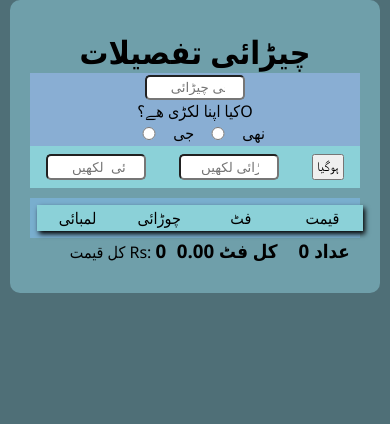
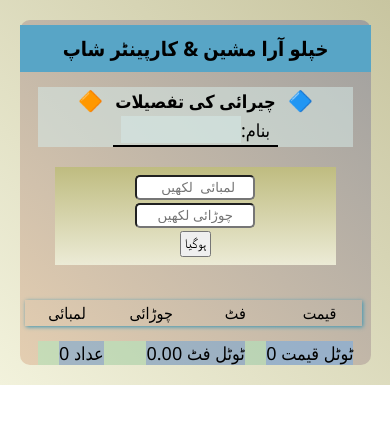
Before and after one commit to GhulamAliatjani/ara-machine, a React (Vite) app: page / in a window 390 px wide. Shown: the top 424 px of the page. Built offline with nearby package versions, Linux system fonts and the light colour scheme.

Commit message:
my first upload

```diff
--- a/src/App.css
+++ b/src/App.css
@@ -4,33 +4,145 @@
             box-sizing: border-box;
         }
         :root{
-            --color1:  rgb(79, 111, 119);
-            --color2: rgb(111, 159, 170);
-            --color3: rgb(137, 174, 211);
-            --color4: rgb(139, 209, 216);
+            --color1:  rgba(168, 234, 191, 0.493);
+            --color2:  rgb(111, 159, 170);
+            --color3:  rgb(137, 174, 211);
+            --color4:  rgb(139, 209, 216);
+            --bg1: linear-gradient(45deg, rgb(228, 206, 177) , rgb(160, 160, 159));
+            --bg2: linear-gradient(45deg, rgb(241, 221, 202) 30%, rgb(191, 172, 145));
+            --bg3: linear-gradient(0deg, rgb(236, 235, 214) , rgb(191, 188, 128));
+            --bg4: linear-gradient(45deg,rgb(242, 242, 220) , rgb(200, 197, 160));
+            --fontsmall: clamp(16px, calc(2vw + 0.2rem), 20px );
+            --fontnormal: clamp(18px, calc(2.4vw + 0.3rem), 22px );
+            --fontlarge: clamp(20px, calc(3vw + 0.3rem), 24px );
         }
         body{
-            background-color: var(--color1);
+            background-image: var(--bg4);
+            background-repeat: no-repeat;
+            /* padding: 5vw; */
+            /* height: 700px; */
         }
 
         .app-container{
             font-family: 'Segoe UI', Tahoma, Geneva, Verdana, sans-serif;
-            background-color: var(--color2);
-            width:600px;
-            margin: 30px;
+            background-image: var(--bg1);
+            width:95%;
+            max-width: 600px;
+            /* margin: 10px; */
+            margin: auto;
             border-radius: 10px;
-            padding: 30px 20px;
+            padding: 0px 0px;
+            font-size: var(--fontsmall);
+            opacity: 1;
+            display: flex;
+            flex-direction: column;
+            gap: 10px;
+            justify-content: center;
+            align-items: center;
+            background-color: rebeccapurple;
+        }
+        .CopanyName{
+            /* background-image: var(--bg3); */
+            text-align: center;
+            font-weight: 700;
+            padding: 10px 2px;
+            margin-bottom: 40px;
+            font-size: --s;
+            background-color: rgb(88, 165, 198);
+            font-size: var(--fontlarge);
+            width: 100%;
+            margin: auto;
+            margin-bottom: 30px;
+        }
+        .topContainer{
+            display: flex;
+            justify-content: space-around;
+            align-items: center;
+            width: 90%;
+            /* background-image: var(--bg4); */
+            background: var(--color1);
+            background-color :rgba(214, 234, 232, 0.531) ;
+
+
+        }
+        .topContainer .customerName{
+            background-color: var(--bg4);
+            border: unset;
+            border-bottom: 2px solid black;
+            border-radius: 0;
+            font-size: clamp(20px, 2vw, 10px);
+            font-size: 2vw;
+            font-size: 16px;
+            font-size: 18px;
+
+            font-size: 20- 24;
+            display: flex;
+            justify-content: center;
+            align-items: center;
+            font-size: calc(2vw+0.4rem);
+
+
+        }
+        .customerName input{
+            /* background-color :rgba(214, 234, 232, 0.531) ; */
+            background-color :rgba(214, 234, 232, 0.109) ;
+             border: 0;
+            border-radius: 0;
+            text-align: center;
+            font-size: var(--fontnormal);
+            font-weight: 700;
+            /* font-size: calc(2vw+0.4rem); */
+
+
+        }
+        .topContainer h1{
+            font-size: var(--fontnormal);
+        }
+        .customerName{
+            display: flex;
+            /* border: 2px solid red; */
+            padding: 2px 8px;
+
+
+
+        }
+        .firstBtn{
+            transition: 2s ease;
+            cursor: pointer;
+            font-size: 20px;
+            width: 40px !important;
+            /* background-color: aqua; */
+            display: inline-block;
+            opacity: 1;
+
+        }
+
+        h1{
+            font-size: 25px;
+            font-size: calc(2vw+0.4rem);
+
         }
         .SecoundRow{
+            height: 0;
+            overflow: hidden;
+            opacity: 0;
+        }
+        .bndKro1{
+            font-size: calc(2.2vw+0.3rem);
             width: 100%;
             display: flex;
+            /* display:none; */
+
             justify-content: space-around;
             align-items: center;
             justify-items: space-around;
             justify-self: center;
             padding:2px 10px;
             transition: 1s ease-in;
-            background-color: var(--color3);
+            background-color: var(--color1);
+            display: flex;
+            opacity: 1;
+            height: fit-content;
 
         }
         .question1{
@@ -57,20 +169,38 @@
             justify-content: center;
             align-items: center;
         }
-        .details-for-shopkeeper2{
-            display: none;
+        .detail-for-shopkeeper1{
+            height: 0 ;
+            opacity: 0;
+            /* display: flex; */
+            /* justify-content: space-around; */
+            /* align-items: center; */
         }
-        .detail-for-shopkeeper1{
-            height: fit-content !important;
-            display: grid !important;
-            grid-template-columns: auto auto auto !important;
+        .detail-for-shopkeeper2{
+            transition: 2s ease-in-out;
+            height: fit-content;
+            display: flex;
+            opacity: 1;
+            background-color: rgba(179, 105, 105, 0.645);
+
         }
+         .detail-for-shopkeeper2 h4{
+        padding: 5px 32px;
+        /* background-color: var(--color1); */
+        /* border-left: 1px solid #000; */
+       }
+
         .expense-form{
             margin-bottom: 10px;
             display: flex;
             justify-content: space-around;
             padding: 8px 0px;
-            background-color: var(--color4);
+            width: 80%;
+            /* height: fit-content; */
+            background-image: var(--bg3);
+            background-color :rgba(214, 234, 232, 0.531) ;
+
+
             /* height: 0; */
         }
         input{
@@ -86,12 +216,8 @@
             display: grid;
             grid-template-columns: 20% 20% 20% 20% ;
             grid-template-rows: auto auto;
-            width: 100%;
+            width: 97%;
             justify-content: space-around;
-        }
-
-        .item-top{
-            background-color: var(--color4);
         }
         .total-price{
           display: flex;
@@ -124,13 +250,10 @@
        table{
         /* padding: 2px; */
         width: 100%;
-        background-color: var(--color1);
-        background-color: rgba(133, 193, 253, 0.437);
        }
        tr{
-        background-color: rgba(195, 248, 231, 0.528);
-        margin: 5px;
-        box-shadow: 2px 3px 5px black;
+        margin: 3px;
+        box-shadow: 1px 1px 4px rgb(59, 150, 180);
 
        }
        td{
@@ -156,6 +279,7 @@
         justify-content: space-around;
         transition: 2s ease;
         justify-content: space-around;
+        background-color: rgba(180, 226, 235, 0.175);
        }
        h4{
             text-align: center;
@@ -172,15 +296,6 @@
        }
        .lastCol1 h3{
         display: inline-block;
-       }
-       .three{
-       }
-       .bndKro1{
-        height: 0 !important;
-        display: block;
-        /* margin: -1px; */
-        padding: 0;
-        overflow: hidden;
        }
        .bndKro1 span{
         height: 0;
@@ -211,32 +326,75 @@
         align-items: center;
         text-align: center;
        }
+       .total-price{
+        background-color: var(--color1);
+        width: 90%;
 
-       span{
-        /* padding: 2px 9px; */
        }
-       .two:has(h4){
-       }
-      .details-for-shopkeeper2{
-            display: none;
-        }
-       .details-for-shopkeeper2 h4{
-        padding: 5px 32px;
-        border-top: 1px solid #000;
+       .total-price h3 {
+        width: 100%;
+        background-color: rgba(0, 0, 255, 0.171);
        }
 
 
-    @media  screen and (max-width: 500px) {
-        .app-container{
-            width: 95% !important;
+
+
+
+
+    @media  screen and (max-width: 450px) {
+         .app-container{
+            width: 90%;
             margin: auto;
+            margin: 20px;
+         }
+        .CopanyName{
+            /* background-color: red; */
+            margin: 5px ;
         }
-        input{
-            width: 100px !important;
-        }
-         .SecoundRow{
+        .topContainer{
+            background-color :rgba(214, 234, 232, 0.531) ;
             flex-direction: column;
+            width: 90%;
+            flex-direction: column-reverse;
         }
 
 
+        input{
+            width: 120px;
+        }
+         .SecoundRow{
+            flex-direction: row;
+        }
+        .detail-for-shopkeeper2{
+            display: flex;
+            justify-content: space-between;
+            justify-self: center;
+            width: 100%;
+        }
+    .detail-for-shopkeeper2 h4{
+        justify-content: space-between !important;
+        padding: 5px 3px;
+        font-size: 11px;
+        font-weight: 500;
+        border-left: 1px solid #000;
+        width: 100%;
+       }
+     .customerName input{
+        background-image: unset;
+         background-color :rgba(214, 234, 232, 0.531);
+
+       }
+       .total-price h3{
+        /* background-color: red; */
+        font-size: var(--fontnormal);
+        font-weight:400;
+       }
+       .expense-form  {
+        display: flex;
+        flex-direction: column;
+        justify-content: center;
+        align-items: center;
+        gap: 3px
+        /* background-color: #000 !important; */
+       }
     }
--- a/src/App.jsx
+++ b/src/App.jsx
@@ -25,20 +25,31 @@ function App() {
   const totalBaliAdat = baliFoot.length;
   const [check, setCheck] = useState(true);
   const testRef = useRef();
+  const [isClass, setIsClass] = useState(true);
   const controlstyle1 = () => {
+    setCheck(check==true?false: true)
+
     if (check == true) {
-      testRef.current.classList.toggle('detail-for-shopkeeper1')
-    } else {
-      testRef.current.style.height = "50px";
-      testRef.current.style.opacity = "1";
-      testRef.classList.toggle('detail-for-shopkeeper1')
+      testRef.current.classList.toggle('detail-for-shopkeeper2')
+      setIsClass(testRef.current.classList.contains('detail-for-shopkeeper2')? true: false)
+      // testRef.current.classList.remove('detail-for-shopkeeper0')
+    }
+    else {
+      // testRef.current.classList.toggle('detail-for-shopkeeper2')
+      // testRef.current.classList.remove('detail-for-shopkeeper0')
+
+      // testRef.current.style.height = "50px";
+      // testRef.current.style.opacity = "1";
+      // testRef.classList.toggle('detail-for-shopkeeper1')
 
     }
+    // const totl_foot = golai* golai*labai / 144
   };
   const contorl1Ref = useRef()
   const controlStyle2 = ()=>{
     // console.clear()
     contorl1Ref.current.classList.toggle('bndKro1');
+    setIspen(!isopen);
 
   }
 
@@ -51,15 +62,22 @@ function App() {
     (sum, item) => sum + item.totalPriceApnaLakri,
     0,
   );
+  const [isopen, setIspen] = useState(false)
   const totalFood = baliFoot.reduce((sum, item) => sum + item.totalFt, 0);
   const QimatKhareed = totalFood * 1150;
   const bejnaQimatPre = totalFood * 1400;
   const bejnaQimatPost = totalFood * 1600;
-  const munafa = bejnaQimatPre - QimatKhareed;
+  // const munafa = bejnaQimatPre - QimatKhareed;
   const munafa1 = bejnaQimatPost - QimatKhareed;
   return (
     <div className="app-container" >
-      <h1 style={{ textAlign: "center" }}>چیڑائی تفصیلات </h1>
+      <div className="CopanyName">خپلو آرا مشین & کارپینٹر شاپ</div>
+      <div className="topContainer">
+        <div className="customerName">
+        <input type="text" />
+       <span> :بنام</span>
+        </div>
+      <h1 style={{ textAlign: "center" }}> <span className="firstBtn firstBtn1" onClick={controlstyle1} > {isClass? '🔶': '🔷'} </span>  <span> چیرائی کی تفصیلات </span>  <span className="firstBtn firstBtn2" onClick={controlStyle2}> {isopen== true? '🔶': '🔷'}</span> </h1></div>
       <div className="SecoundRow" ref={contorl1Ref}>
         <form action="" onSubmit={setKatai}>
           <input
@@ -71,7 +89,7 @@ function App() {
         <label htmlFor="">
           <span className="question1">
             <span>
-             کیا اپنا لکڑی ھے؟ </span><span className="control control1" onClick={controlStyle2} >O </span>
+             کیا اپنا لکڑی ھے؟ </span>
           </span>
           <div className="choose">
           <input
@@ -91,7 +109,6 @@ function App() {
               setKiaApnaLakriHai(false);
             }}
           />
-
           نھی
           </div>
         </label>
@@ -99,15 +116,10 @@ function App() {
       <BaliKhataForm
         onAddExpense={addExpense}
         prices={prices}
-
         setPrices={setPrices}
         p={p2}
       />
-      <div className="two details-for-shopkeeper2 " ref={testRef}>
-        <h4>
-          {" "}
-          کل فٹ <br /> {parseFloat(totalFood.toFixed(1))}
-        </h4>
+      <div className="detail-for-shopkeeper1 " ref={testRef}>
         <h4>
           {" "}
           کل خریداری قیمت <br />
@@ -124,39 +136,33 @@ function App() {
         </h4>
         <h4>
           {" "}
-          کل منافع <br /> {parseFloat(munafa.toFixed(1))}
-        </h4>
-        <h4>
-          {" "}
-          چ کل منافع <br /> {parseFloat(munafa1.toFixed(4))}
+           کل منافع <br /> {parseFloat(munafa1.toFixed(4))}
         </h4>
       </div>
       <BaliKhataList kiaApnaLakriHai={kiaApnaLakriHai} baliFoot={baliFoot} onDelete={deleteHandle} />
       <div className="total-price">
-        <div className={kiaApnaLakriHai == true ? "two lastCol1" : "one lastcol1"}>
-          {" "}
-          <span>  کل قیمت Rs:<h3> {totalFullPrice.toFixed()} </h3></span>
-        </div>
-        <div className={kiaApnaLakriHai == true ? "one lastCol1" : "two lastCol1"}>
-          {" "}
-          <span onClick={() => setCheck(!check)}>
-            {" "}
-           کل قیمت Rs:  <h3> {totalbaliFoot.toFixed()} </h3>  {" "}
-          </span>
-        </div>
         <div className="totalExpese totalExpese1">
-          {" "}
-          <h3 onClick={() => setCheck(!check)} onDoubleClick={controlstyle1}>
-            {" "}
-            {totalFood.toFixed(2)} کل فٹ{" "}
+           <h3 onClick={controlstyle1} >
+            {totalBaliAdat.toFixed()} عداد
           </h3>
         </div>
         <div className="totalExpese totalExpese1">
-          {" "}
-          <h3 onClick={controlstyle1} onDoubleClick={ () => setCheck(!check)}>
+          <h3 onClick={() => setCheck(!check)} onDoubleClick={controlstyle1}>
+            {totalFood.toFixed(2)} ٹوٹل فٹ{" "}
+          </h3>
+        </div>
+        <div className={kiaApnaLakriHai == true ? "one totalExpense" : "two totalExpense"}>
 
-            {totalBaliAdat.toFixed()} عداد{" "}
-          </h3>
+          {/* <span onClick={() => setCheck(!check)}> */}
+
+            <h3>  ٹوٹل قیمت {totalbaliFoot.toFixed()} </h3>
+          {/* </span> */}
+        </div>
+        <div className={kiaApnaLakriHai == true ? "two totalExpense" : "one totalExpense"}>
+
+          {/* <span>  ٹوٹل قیمت Rs: */}
+            <h3> ٹوٹل قیمت   {totalFullPrice.toFixed()} </h3>
+            {/* </span> */}
         </div>
       </div>
     </div>
--- a/src/BaliKhataForm.jsx
+++ b/src/BaliKhataForm.jsx
@@ -33,8 +33,8 @@ function BaliKhataForm({onAddExpense, prices, setPrices, p}) {
     }
   return (
           <form className="expense-form" onSubmit={handleSubmit}>
-             <input type="number" placeholder=" لمبائی  لکھیں " ref={heightRef} value={height} onChange={(e)=> setheight(e.target.value)} />
-             <input type="number" placeholder="چوڑائی لکھیں " value={width} onChange={(e)=> setwidth(e.target.value)} />
+             <input type="number" id='lambai' name='lambai' placeholder=" لمبائی  لکھیں " ref={heightRef} value={height} onChange={(e)=> setheight(e.target.value)} />
+             <input type="number" id='chorai' name='chorai' placeholder="چوڑائی لکھیں " value={width} onChange={(e)=> setwidth(e.target.value)} />
              <button type='submit'>ہوگیا</button>
           </form>
   )
```
